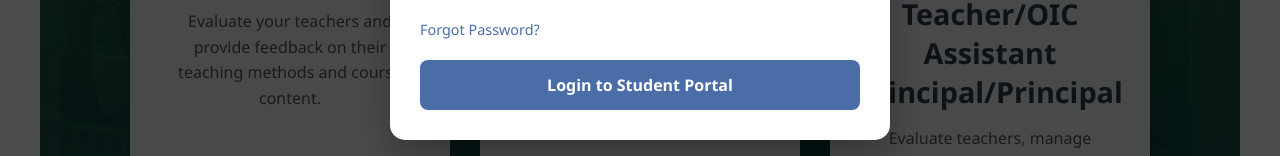
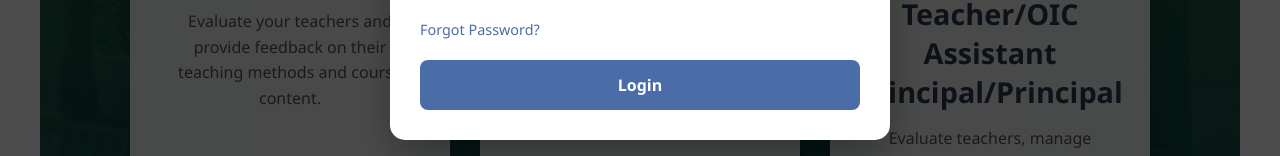
Before and after one commit to Rusiann7/eval-form, a Vue app: page /new-dashboard in a window 1280 px wide. Both pictures are taken after a click on the button "Access Student Portal". Shown: the part 583-739 px from the top of the page. Built offline with nearby package versions, Linux system fonts and the light colour scheme.

Commit message:
changed some buttons

```diff
--- a/src/components/User/Teacher.vue
+++ b/src/components/User/Teacher.vue
@@ -102,7 +102,6 @@
 </script>
 
 <style scoped>
-
 
 /* Global */
 body {
--- a/src/components/newDashboard.vue
+++ b/src/components/newDashboard.vue
@@ -144,7 +144,7 @@
                         </div>
                     </div>
                     <button type="submit" class="modal-btn">
-                        Login to Student Portal
+                        Login
                     </button>
                 </form>
             </div>
```
